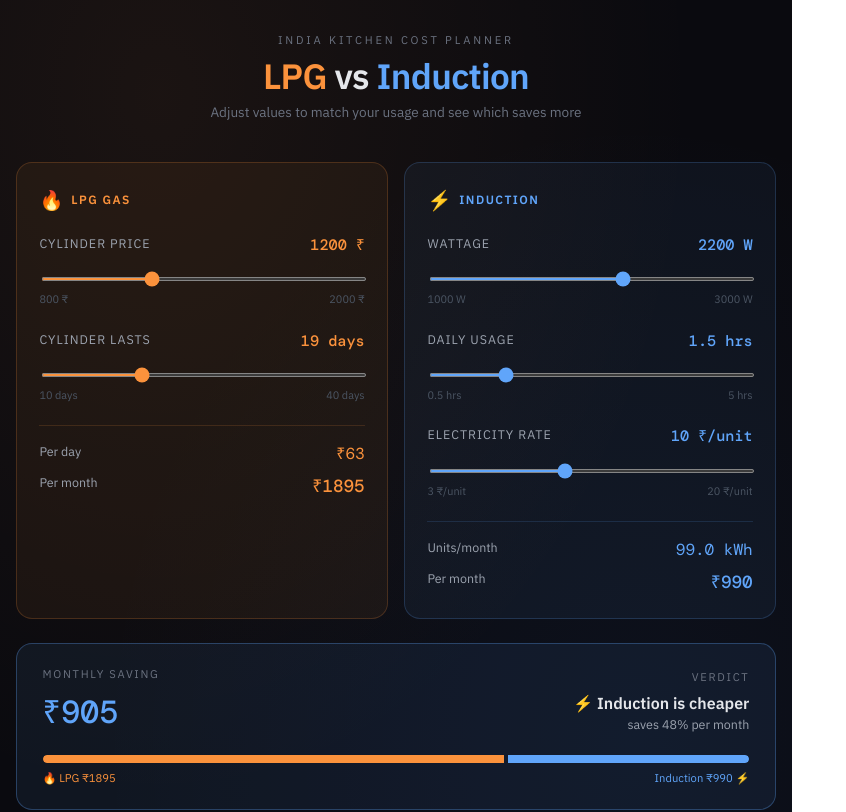
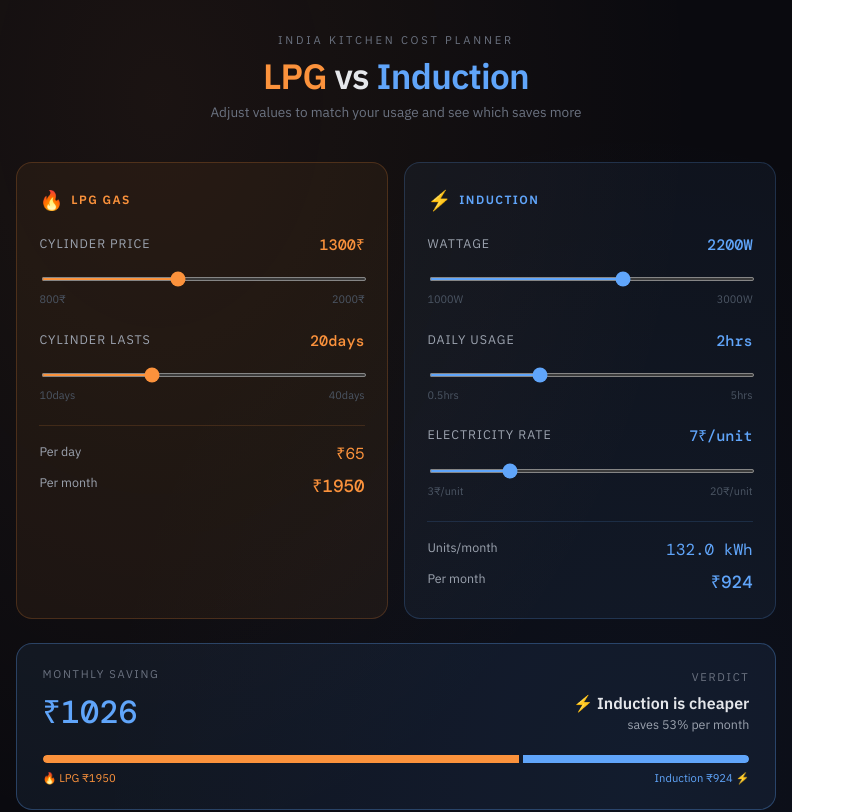
Before and after one commit to sirajshaikh-dev/lpgvsinduction, a React (Vite) app: page / in a window 1280 px wide. Shown: the top 812 px of the page, without its empty margins (0-846 px from the left). Built offline with nearby package versions, Linux system fonts and the light colour scheme.

Commit message:
refactor App component to use DEFAULTS for initial state and add reset functionality

```diff
--- a/src/App.jsx
+++ b/src/App.jsx
@@ -2,13 +2,21 @@ import { useState, useMemo } from "react";
 
 const FLAME = "🔥";
 const BOLT = "⚡";
+
+const DEFAULTS = {
+  cylinderPrice: 1300,
+  cylinderDays: 20,
+  wattage: 2200,
+  hoursPerDay: 2,
+  ratePerUnit: 7,
+};
 
 const SliderRow = ({ label, value, min, max, step, onChange, unit, color }) => (
   <div style={{ marginBottom: "1.4rem" }}>
     <div style={{ display: "flex", justifyContent: "space-between", marginBottom: "0.4rem" }}>
       <span style={{ fontSize: "0.78rem", letterSpacing: "0.08em", textTransform: "uppercase", color: "#9ca3af" }}>{label}</span>
       <span style={{ fontFamily: "'DM Mono', monospace", fontSize: "0.95rem", color, fontWeight: 600 }}>
-        {typeof value === "number" && value % 1 !== 0 ? value.toFixed(1) : value} {unit}
+        {typeof value === "number" && value % 1 !== 0 ? value.toFixed(1) : value}{unit}
       </span>
     </div>
     <input
@@ -17,18 +25,29 @@ const SliderRow = ({ label, value, min, max, step, onChange, unit, color }) => (
       style={{ width: "100%", accentColor: color, cursor: "pointer", height: "4px" }}
     />
     <div style={{ display: "flex", justifyContent: "space-between", marginTop: "0.25rem" }}>
-      <span style={{ fontSize: "0.68rem", color: "#4b5563" }}>{min} {unit}</span>
-      <span style={{ fontSize: "0.68rem", color: "#4b5563" }}>{max} {unit}</span>
+      <span style={{ fontSize: "0.68rem", color: "#4b5563" }}>{min}{unit}</span>
+      <span style={{ fontSize: "0.68rem", color: "#4b5563" }}>{max}{unit}</span>
     </div>
   </div>
 );
 
 function App() {
-  const [cylinderPrice, setCylinderPrice] = useState(1200);
-  const [cylinderDays, setCylinderDays] = useState(19);
-  const [wattage, setWattage] = useState(2200);
-  const [hoursPerDay, setHoursPerDay] = useState(1.5);
-  const [ratePerUnit, setRatePerUnit] = useState(10);
+  const [cylinderPrice, setCylinderPrice] = useState(DEFAULTS.cylinderPrice);
+  const [cylinderDays, setCylinderDays] = useState(DEFAULTS.cylinderDays);
+  const [wattage, setWattage] = useState(DEFAULTS.wattage);
+  const [hoursPerDay, setHoursPerDay] = useState(DEFAULTS.hoursPerDay);
+  const [ratePerUnit, setRatePerUnit] = useState(DEFAULTS.ratePerUnit);
+
+  const isChanged = cylinderPrice !== DEFAULTS.cylinderPrice || cylinderDays !== DEFAULTS.cylinderDays ||
+    wattage !== DEFAULTS.wattage || hoursPerDay !== DEFAULTS.hoursPerDay || ratePerUnit !== DEFAULTS.ratePerUnit;
+
+  const handleReset = () => {
+    setCylinderPrice(DEFAULTS.cylinderPrice);
+    setCylinderDays(DEFAULTS.cylinderDays);
+    setWattage(DEFAULTS.wattage);
+    setHoursPerDay(DEFAULTS.hoursPerDay);
+    setRatePerUnit(DEFAULTS.ratePerUnit);
+  };
 
   const results = useMemo(() => {
     const lpgPerDay = cylinderPrice / cylinderDays;
@@ -52,6 +71,7 @@ function App() {
       minHeight: "100vh", background: "#0a0a0f",
       fontFamily: "'IBM Plex Sans', sans-serif",
       color: "#e5e7eb", padding: "2rem 1rem",
+      display: "flex", flexDirection: "column", alignItems: "center", justifyContent: "center",
       backgroundImage: "radial-gradient(ellipse at 20% 10%, rgba(251,146,60,0.07) 0%, transparent 60%), radial-gradient(ellipse at 80% 80%, rgba(59,130,246,0.06) 0%, transparent 60%)"
     }}>
       <link href="https://fonts.googleapis.com/css2?family=IBM+Plex+Sans:wght@400;600&family=DM+Mono:wght@400;500&display=swap" rel="stylesheet" />
@@ -64,6 +84,20 @@ function App() {
             <span style={{ color: "#fb923c" }}>LPG</span> vs <span style={{ color: "#60a5fa" }}>Induction</span>
           </h1>
           <p style={{ color: "#6b7280", fontSize: "0.85rem", marginTop: "0.4rem" }}>Adjust values to match your usage and see which saves more</p>
+          {isChanged && (
+            <button onClick={handleReset} style={{
+              marginTop: "0.7rem", padding: "0.4rem 1rem", fontSize: "0.75rem",
+              letterSpacing: "0.08em", textTransform: "uppercase", fontWeight: 600,
+              color: "#e5e7eb", background: "rgba(255,255,255,0.08)",
+              border: "1px solid rgba(255,255,255,0.15)", borderRadius: "0.5rem",
+              cursor: "pointer", transition: "all 0.2s ease",
+            }}
+              onMouseEnter={e => { e.currentTarget.style.background = "rgba(255,255,255,0.14)"; }}
+              onMouseLeave={e => { e.currentTarget.style.background = "rgba(255,255,255,0.08)"; }}
+            >
+              ↺ Reset to defaults
+            </button>
+          )}
         </div>
 
         {/* Cards Grid */}
@@ -164,6 +198,11 @@ function App() {
           At <strong style={{ color: "#e5e7eb" }}>2200W for 1.5 hrs/day @ ₹10/unit</strong> → <strong style={{ color: "#60a5fa" }}>₹{results.inductionPerMonth.toFixed(0)}/month</strong> vs LPG's <strong style={{ color: "#fb923c" }}>₹{results.lpgPerMonth.toFixed(0)}/month</strong>.
         </div>
 
+        {/* Footer */}
+        <div style={{ textAlign: "center", marginTop: "2rem", fontSize: "0.85rem", color: "#6b7280" }}>
+          Made with <span style={{ color: "#ef4444" }}>❤️</span> by <span style={{ color: "#e5e7eb", fontWeight: 600 }}>Siraj</span>
+        </div>
+
       </div>
     </div>
   );
```
